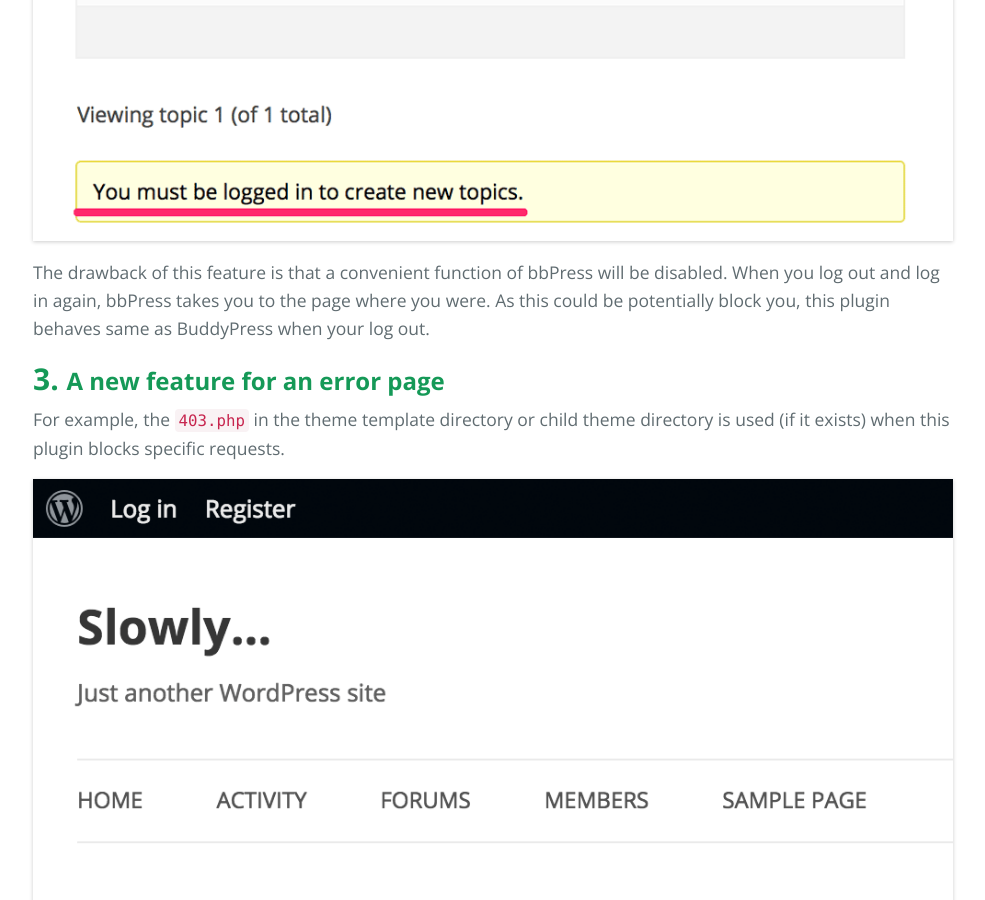
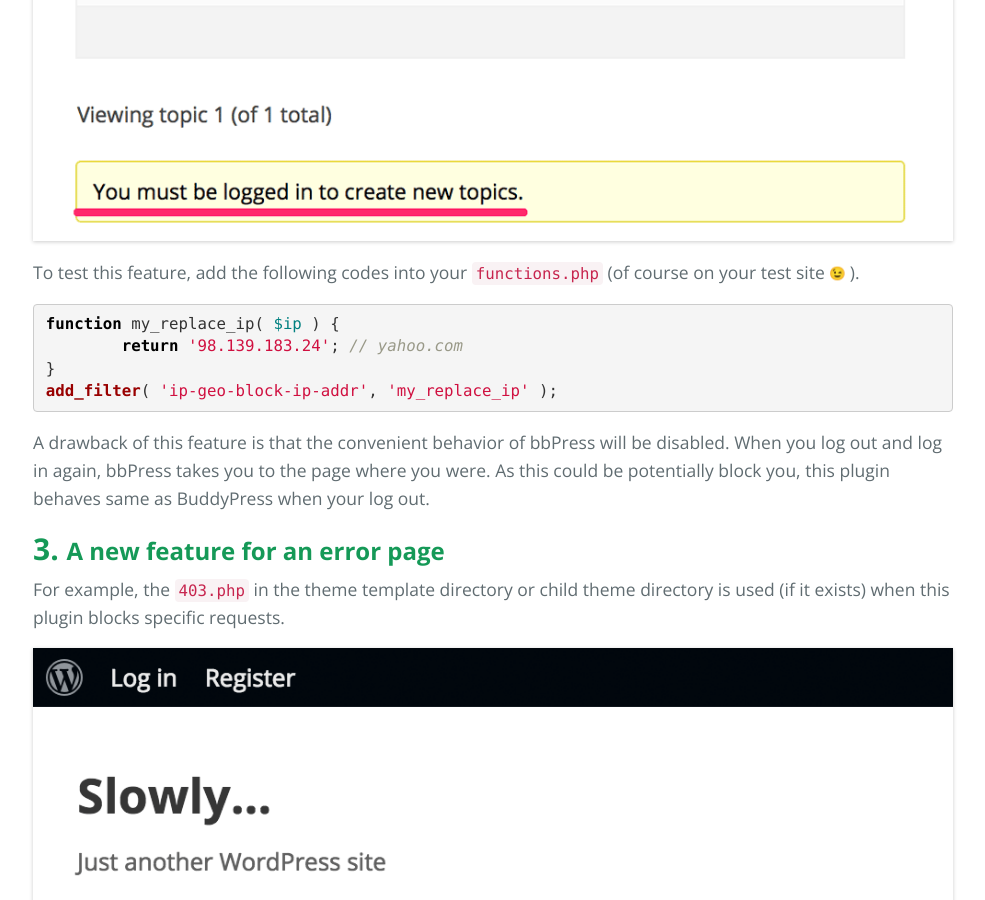
Before and after one commit to tokkonopapa/WordPress-IP-Geo-Block, a Jekyll site: the page built from _posts/2015-06-30-release-2.1.1.md, in a window 1280 px wide and 900 px high, scrolled down 2215 px. Shown: the whole window, without its empty margins (147-1132 px from the left). Built offline with Jekyll 4.4.1, drawn with Linux system fonts in a browser that asks for light colours; emoji names are drawn with the system emoji font; Markdown is read by kramdown in place of the engine named in the settings.

Commit message:
Update article.

```diff
--- a/_posts/2015-06-30-release-2.1.1.md
+++ b/_posts/2015-06-30-release-2.1.1.md
@@ -77,7 +77,20 @@
 ![bbPress forum]({{ "/img/2015-06/bbPress-forum.png" | prepend: site.baseurl }}
  "bbPress forum")
 
-The drawback of this feature is that a convenient function of bbPress will be
+To test this feature, add the following codes into your `functions.php`
+(of course on your test site <span class="emoji">
+![emoji](https://assets-cdn.github.com/images/icons/emoji/unicode/1f609.png)
+</span>).
+
+
+{% highlight php startinline %}
+function my_replace_ip( $ip ) {
+	return '98.139.183.24'; // yahoo.com
+}
+add_filter( 'ip-geo-block-ip-addr', 'my_replace_ip' );
+{% endhighlight %}
+
+A drawback of this feature is that the convenient behavior of bbPress will be
 disabled. When you log out and log in again, bbPress takes you to the page
 where you were. As this could be potentially block you, this plugin behaves
 same as BuddyPress when your log out.
@@ -138,7 +151,7 @@
 
 Although it's a little annoying, please be patient and enjyo this release !!
 <span class="emoji">
-![emoji](https://assets-cdn.github.com/images/icons/emoji/unicode/1f609.png)
+![emoji](https://assets-cdn.github.com/images/icons/emoji/unicode/1f604.png)
 </span>
 
 [digiblogger]:      https://wordpress.org/support/profile/digiblogger "WordPress › Support » digiblogger"
```
